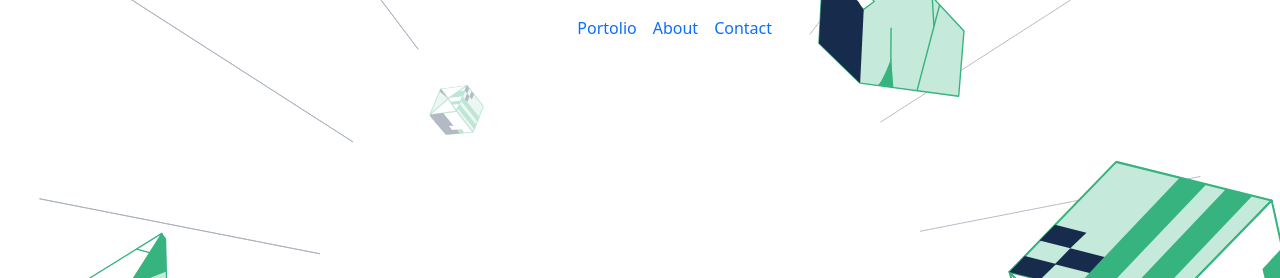
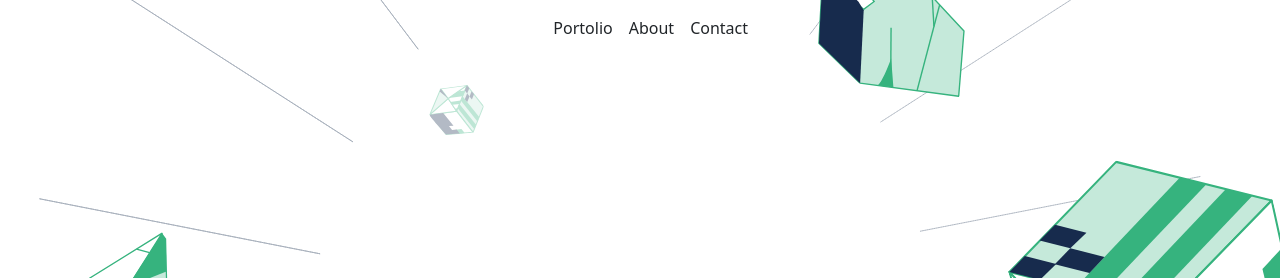
Before and after one commit to dd-obua/Mic-Portfolio-Bootstrap, a plain HTML site: page index.html in a window 1280 px wide. Shown: the top 278 px of the page. Drawn offline with nearby package versions, Linux system fonts and the light colour scheme.

Commit message:
Change color of nav text

```diff
--- a/index.html
+++ b/index.html
@@ -13,16 +13,16 @@
 <body>
   <header
     style="background-image: url('img/desktop/header-illustration.svg'); background-size: 100%; background-repeat: no-repeat;">
-    <div class="container-fluid">
-      <div class="row">
+    <div class="container-fluid>
+      <div class=" row">
       <div class="offset-5 col">
         <nav class="navbar navbar-expand-lg bg-body-tertiary">
           <div class="container-fluid">
             <div class="collapse navbar-collapse" id="navbarNavAltMarkup">
               <div class="navbar-nav">
-                  <a class="nav-link active" aria-current="page" href="#">Portolio</a>
-                  <a class="nav-link active" aria-current="page" href="#">About</a>
-                  <a class="nav-link" href="#">Contact</a>
+                <a class="nav-link text-dark" aria-current="page" href="#">Portolio</a>
+                <a class="nav-link text-dark" aria-current="page" href="#">About</a>
+                <a class="nav-link text-dark" href="#">Contact</a>
               </div>
             </div>
           </div>
```
Lines whose indentation alone changed are shown as unchanged.
